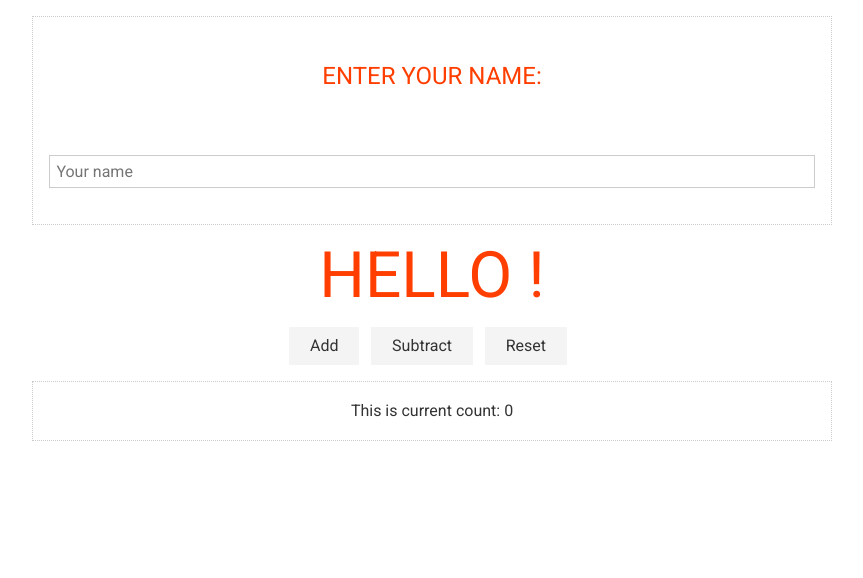
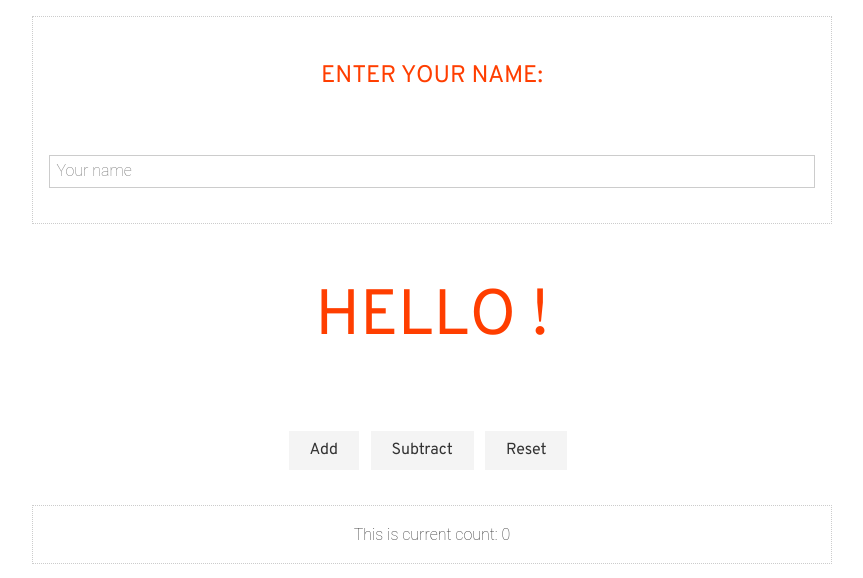
Before and after one commit to kr40/svelte-playground, a Svelte app: page / in a window 1280 px wide. Shown: the top 578 px of the page, without its empty margins (208-1071 px from the left). Built offline with nearby package versions, Linux system fonts and the light colour scheme.

Commit message:
Added Normalize.css to global.css

```diff
--- a/public/global.css
+++ b/public/global.css
@@ -1,8 +1,8 @@
-@import url("https://fonts.googleapis.com/css?family=Roboto");
+@import url("https://fonts.googleapis.com/css?family=Overpass");
 
 /* Global Styles */
 :root {
-	--primary-color: #0099ff;
+	--primary-color: #008cff;
 	--dark-color: #333333;
 	--light-color: #f4f4f4;
 	--danger-color: #dc3545;
@@ -15,21 +15,86 @@
 	padding: 0;
 }
 
+html {
+	line-height: 1.15; /* 1 */
+	-webkit-text-size-adjust: 100%; /* 2 */
+}
+
 body {
-	font-family: "Roboto", sans-serif;
+	font-family: "Overpass", sans-serif;
 	font-size: 1rem;
 	line-height: 1.6;
 	background-color: #fff;
 	color: #333;
+	margin: 0;
+}
+
+main {
+	display: block;
+}
+
+h1 {
+	font-size: 2em;
+	margin: 0.67em 0;
+}
+
+hr {
+	box-sizing: content-box; /* 1 */
+	height: 0; /* 1 */
+	overflow: visible; /* 2 */
+}
+
+pre {
+	font-family: monospace, monospace; /* 1 */
+	font-size: 1em; /* 2 */
 }
 
 a {
 	color: var(--primary-color);
 	text-decoration: none;
+	background-color: transparent;
 }
 
 a:hover {
-	color: rgb(245, 184, 17);
+	color: #666;
+}
+
+abbr[title] {
+	border-bottom: none; /* 1 */
+	text-decoration: underline; /* 2 */
+	text-decoration: underline dotted; /* 2 */
+}
+
+b,
+strong {
+	font-weight: bolder;
+}
+
+code,
+kbd,
+samp {
+	font-family: monospace, monospace; /* 1 */
+	font-size: 1em; /* 2 */
+}
+
+small {
+	font-size: 80%;
+}
+
+sub,
+sup {
+	font-size: 75%;
+	line-height: 0;
+	position: relative;
+	vertical-align: baseline;
+}
+
+sub {
+	bottom: -0.25em;
+}
+
+sup {
+	top: -0.5em;
 }
 
 ul {
@@ -38,6 +103,7 @@
 
 img {
 	width: 100%;
+	border-style: none;
 }
 
 /* Utilities */
@@ -294,8 +360,27 @@
 }
 
 /* Forms */
+button,
+input,
+optgroup,
+select,
+textarea {
+	font-family: inherit; /* 1 */
+	font-size: 100%; /* 1 */
+	line-height: 1.15; /* 1 */
+	margin: 1.2rem 0; /* 2 */
+}
+
+button,
 input {
-	margin: 1.2rem 0;
+	/* 1 */
+	overflow: visible;
+}
+
+button,
+select {
+	/* 1 */
+	text-transform: none;
 }
 
 .form-text {
@@ -318,9 +403,93 @@
 	border: 1px solid #ccc;
 }
 
+button,
+[type="button"],
+[type="reset"],
+[type="submit"] {
+	-webkit-appearance: button;
+}
+
 input[type="submit"],
 button {
 	font: inherit;
+}
+
+button::-moz-focus-inner,
+[type="button"]::-moz-focus-inner,
+[type="reset"]::-moz-focus-inner,
+[type="submit"]::-moz-focus-inner {
+	border-style: none;
+	padding: 0;
+}
+
+button:-moz-focusring,
+[type="button"]:-moz-focusring,
+[type="reset"]:-moz-focusring,
+[type="submit"]:-moz-focusring {
+	outline: 1px dotted ButtonText;
+}
+
+fieldset {
+	padding: 0.35em 0.75em 0.625em;
+}
+
+legend {
+	box-sizing: border-box; /* 1 */
+	color: inherit; /* 2 */
+	display: table; /* 1 */
+	max-width: 100%; /* 1 */
+	padding: 0; /* 3 */
+	white-space: normal; /* 1 */
+}
+
+progress {
+	vertical-align: baseline;
+}
+
+textarea {
+	overflow: auto;
+}
+
+[type="checkbox"],
+[type="radio"] {
+	box-sizing: border-box; /* 1 */
+	padding: 0; /* 2 */
+}
+
+[type="number"]::-webkit-inner-spin-button,
+[type="number"]::-webkit-outer-spin-button {
+	height: auto;
+}
+
+[type="search"]::-webkit-search-decoration {
+	-webkit-appearance: none;
+}
+
+::-webkit-file-upload-button {
+	-webkit-appearance: button; /* 1 */
+	font: inherit; /* 2 */
+}
+
+[type="search"] {
+	-webkit-appearance: textfield; /* 1 */
+	outline-offset: -2px; /* 2 */
+}
+
+details {
+	display: block;
+}
+
+summary {
+	display: list-item;
+}
+
+template {
+	display: none;
+}
+
+[hidden] {
+	display: none;
 }
 
 .form-group {
```
